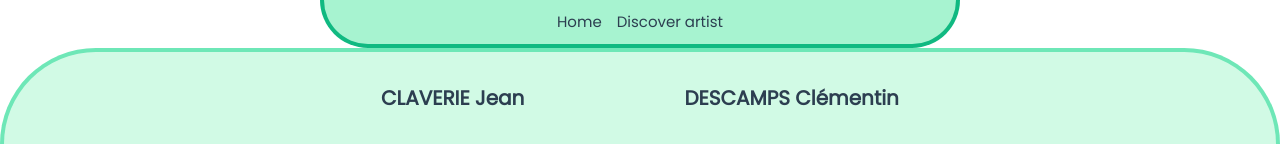
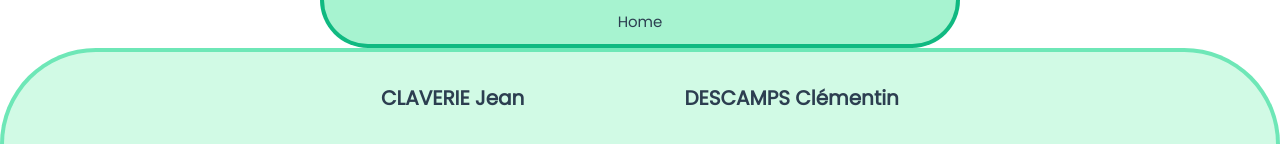
Before and after one commit to Jeanmec/music-comparator, a Vue app: page /about in a window 1280 px wide. Shown: the top 160 px of the page. Built offline with nearby package versions, Linux system fonts and the light colour scheme; what vue3-apexcharts would draw is missing.

Commit message:
clean code

```diff
--- a/src/App.vue
+++ b/src/App.vue
@@ -4,7 +4,6 @@
   >
     <nav>
       <RouterLink to="/">Home</RouterLink>
-      <RouterLink to="/artist/13">Discover artist</RouterLink>
     </nav>
   </header>
 
```
Also changed, not shown: src/components/Artist/ArtistPopularTracks.vue (+0 -40 lines).
